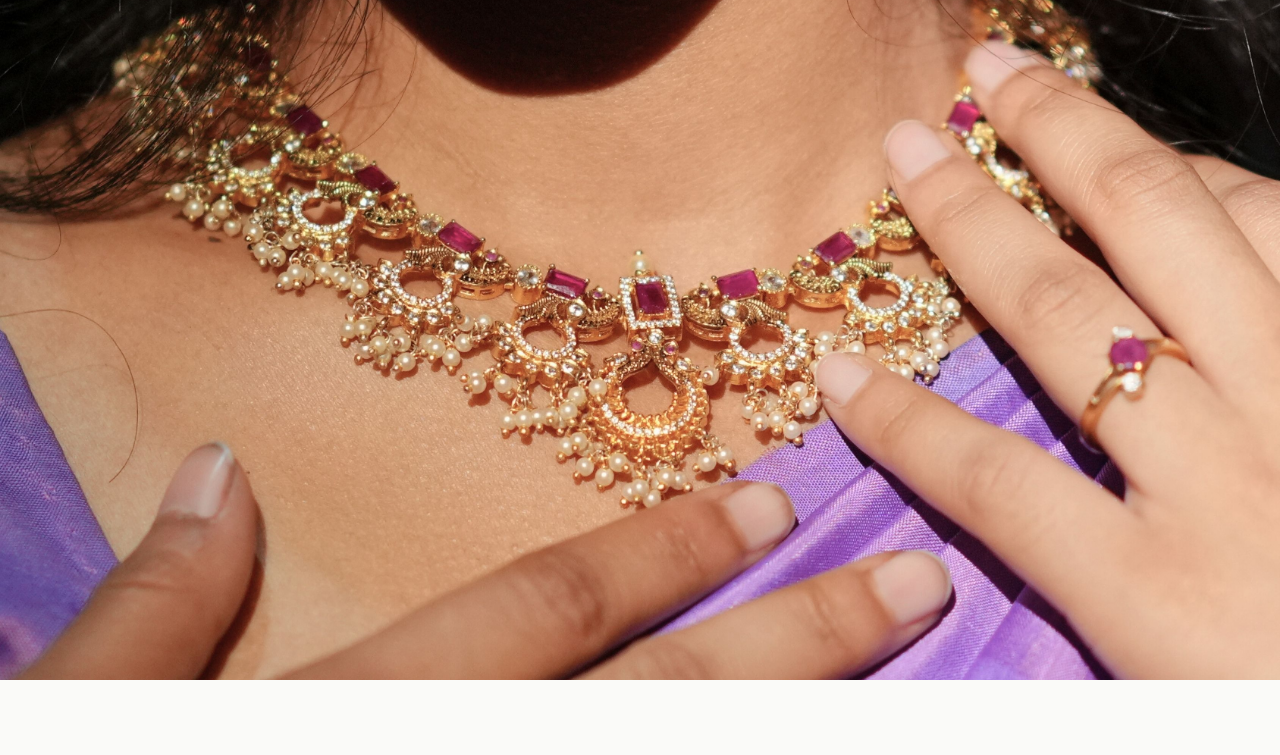
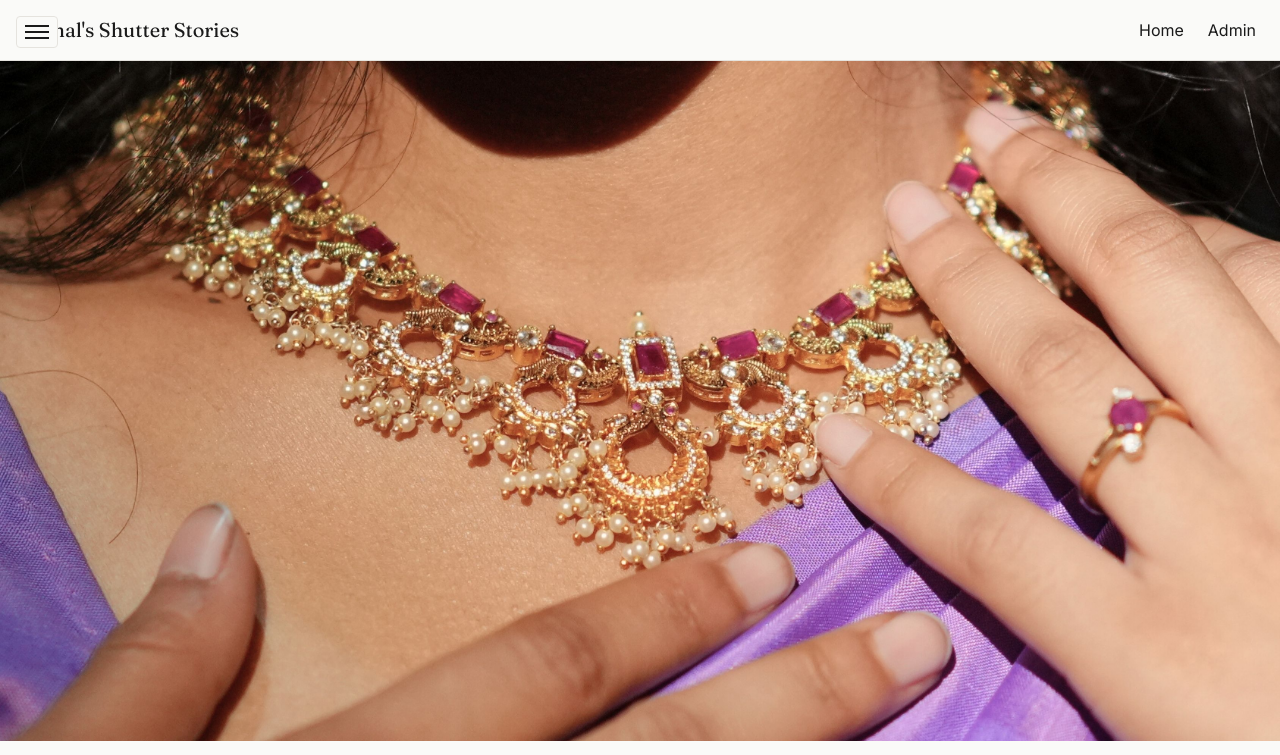
Before and after one commit to VishalSingoju/vishals-shutter-stories, a Next.js app: page / in a window 1280 px wide. Shown: the top 755 px of the page. Built offline with nearby package versions, Linux system fonts and the light colour scheme.

Commit message:
Add left burger menu and top navigation bar

```diff
--- a/src/app/layout.tsx
+++ b/src/app/layout.tsx
@@ -1,6 +1,7 @@
 import type { Metadata } from "next";
 import { Fraunces, Inter } from "next/font/google";
 import "./globals.css";
+import NavBar from "@/components/NavBar";
 
 // Editorial serif — swap for GT Sectra / Canela if you own a license,
 // Fraunces is the closest free equivalent with real optical sizing
@@ -29,7 +30,10 @@ export default function RootLayout({
 }) {
   return (
     <html lang="en" className={`${fraunces.variable} ${inter.variable}`}>
-      <body>{children}</body>
+      <body>
+        <NavBar />
+        {children}
+      </body>
     </html>
   );
 }
--- /dev/null
+++ b/src/components/NavBar.tsx
@@ -0,0 +1,61 @@
+'use client';
+
+import Link from 'next/link';
+import { useState } from 'react';
+
+export default function NavBar() {
+  const [open, setOpen] = useState(false);
+
+  return (
+    <>
+      {/* Left Burger Button - visible on all screens */}
+      <button
+        onClick={() => setOpen(!open)}
+        aria-label="Toggle menu"
+        className="fixed left-4 top-4 z-50 p-2 rounded border border-hairline bg-paper"
+      >
+        <div className="w-6 h-0.5 bg-ink mb-1" />
+        <div className="w-6 h-0.5 bg-ink mb-1" />
+        <div className="w-6 h-0.5 bg-ink" />
+      </button>
+
+      {/* Left Slide Menu */}
+      <div
+        className={`fixed left-0 top-0 h-full w-64 bg-paper border-r border-hairline z-40 transform transition-transform ${open ? 'translate-x-0' : '-translate-x-full'}`}
+      >
+        <div className="p-6">
+          <h2 className="font-display text-2xl mb-6">Menu</h2>
+          <nav className="flex flex-col gap-4">
+            <Link href="/" onClick={() => setOpen(false)} className="text-ink hover:text-accent">
+              Home
+            </Link>
+            <Link href="/admin" onClick={() => setOpen(false)} className="text-ink hover:text-accent">
+              Admin
+            </Link>
+          </nav>
+        </div>
+      </div>
+
+      {/* Normal Top Navigation Bar */}
+      <header className="w-full border-b border-hairline bg-paper">
+        <div className="max-w-content mx-auto px-6 py-4 flex justify-between items-center">
+          <Link href="/" className="font-display text-xl text-ink">
+            Vishal's Shutter Stories
+          </Link>
+          <nav className="hidden md:flex gap-6 text-graphite">
+            <Link href="/" className="hover:text-ink">Home</Link>
+            <Link href="/admin" className="hover:text-ink">Admin</Link>
+          </nav>
+        </div>
+      </header>
+
+      {/* Overlay */}
+      {open && (
+        <div
+          className="fixed inset-0 bg-black/30 z-30"
+          onClick={() => setOpen(false)}
+        />
+      )}
+    </>
+  );
+}
```
